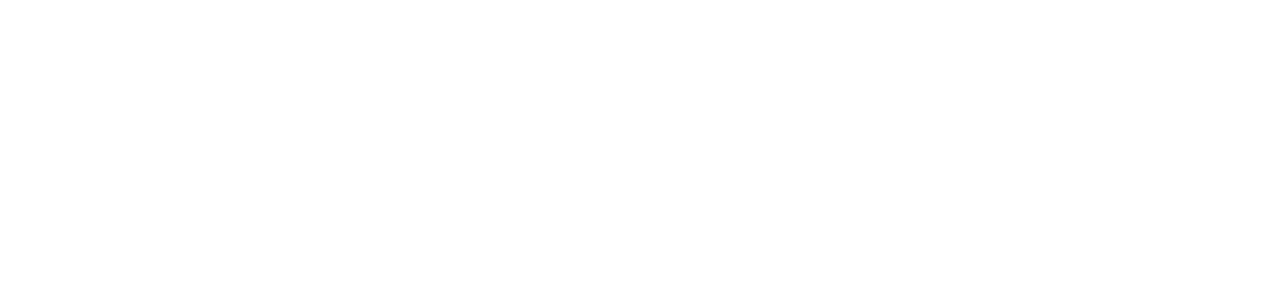
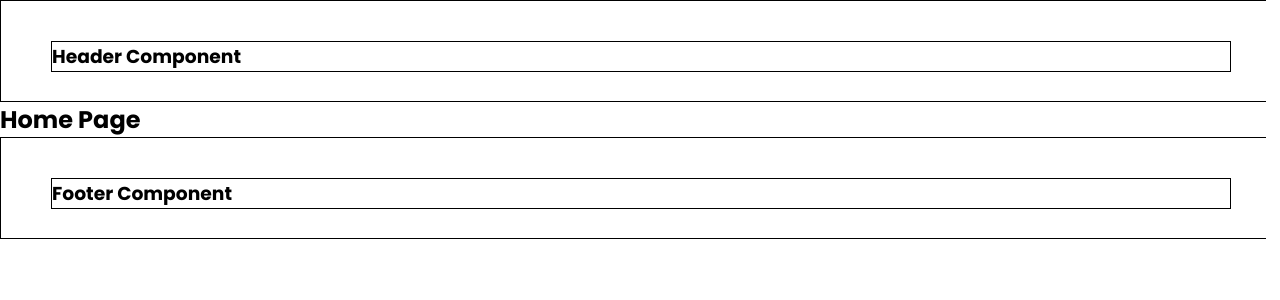
Before and after one commit to iam-nilanj0n/shopnmac-react, a React (Create React App) app: page / in a window 1280 px wide. Shown: the top 300 px of the page. Built offline with nearby package versions, Linux system fonts and the light colour scheme.

Commit message:
folder structure created

```diff
--- a/package.json
+++ b/package.json
@@ -9,7 +9,7 @@
     "bootstrap-4-react": "^0.0.59",
     "react": "^18.2.0",
     "react-dom": "^18.2.0",
-    "react-router-dom": "^6.10.0",
+    "react-router-dom": "^6.11.1",
     "react-scripts": "5.0.1",
     "web-vitals": "^2.1.4"
   },
--- a/src/App.js
+++ b/src/App.js
@@ -1,6 +1,8 @@
 import React from 'react';
-
+import { Route, Routes } from 'react-router-dom';
 import './App.css';
+import Home from './components/WebPageRouteComponents/HomePage/Home';
+import Shop from './components/WebPageRouteComponents/Shop/Shop';
 
 
 
@@ -8,7 +10,10 @@
   return (
     < >
       <section className='App'>
-
+        <Routes>
+          <Route path='/' element={<Home/>}/>
+          <Route path='shop/category' element={<Shop/>}/>
+        </Routes>
       </section>
     </>
   );
--- /dev/null
+++ b/src/components/LayOutComponents/FooterComponent/FooterComponent.css
@@ -0,0 +1,10 @@
+.FooterComponent{
+    height: 100px;
+    width: 100vw;
+    border: 1px solid black;
+}
+
+.FooterComponent section{
+    margin: 40px 50px;
+    border: 1px solid black;
+}
--- /dev/null
+++ b/src/components/LayOutComponents/FooterComponent/FooterComponent.jsx
@@ -0,0 +1,12 @@
+import React from 'react';
+import './FooterComponent.css';
+
+export default function FooterComponent() {
+  return (
+    <footer className='FooterComponent'>
+        <section>
+            <h1>Footer Component</h1>
+        </section>
+    </footer>
+  )
+}
--- /dev/null
+++ b/src/components/LayOutComponents/HeaderComponent/HeaderComponent.css
@@ -0,0 +1,10 @@
+.HeaderComponent{
+    height: 100px;
+    width: 100vw;
+    border: 1px solid black;
+}
+
+.HeaderComponent section{
+    margin: 40px 50px;
+    border: 1px solid black;
+}
--- a/src/components/HeaderComponent/HeaderComponent.jsx
+++ b/src/components/LayOutComponents/HeaderComponent/HeaderComponent.jsx
@@ -1,12 +1,11 @@
-import React from 'react'
+import React from 'react';
 import './HeaderComponent.css';
 
 export default function HeaderComponent() {
   return (
     <div className='HeaderComponent'>
         <section>
-            <div className='logoAndOthersContainer'>
-            </div>
+            <h1>Header Component</h1>
         </section>
     </div>
   )
--- /dev/null
+++ b/src/components/WebPageRouteComponents/HomePage/Home.jsx
@@ -0,0 +1,13 @@
+import React from 'react'
+import HeaderComponent from '../../LayOutComponents/HeaderComponent/HeaderComponent.jsx';
+import FooterComponent from '../../LayOutComponents/FooterComponent/FooterComponent.jsx';
+
+export default function Home() {
+  return (
+    <div className='Home'>
+        <HeaderComponent />
+        <h1>Home Page</h1>
+        <FooterComponent />
+    </div>
+  )
+}
--- /dev/null
+++ b/src/components/WebPageRouteComponents/Shop/Shop.jsx
@@ -0,0 +1,13 @@
+import React from 'react'
+import HeaderComponent from '../../LayOutComponents/HeaderComponent/HeaderComponent.jsx';
+import FooterComponent from '../../LayOutComponents/FooterComponent/FooterComponent.jsx';
+
+export default function Shop() {
+  return (
+    <div className='Shop'>
+        <HeaderComponent />
+        <h1>Shop Page</h1>
+        <FooterComponent />
+    </div>
+  )
+}
--- a/src/index.js
+++ b/src/index.js
@@ -3,11 +3,14 @@
 import './index.css';
 import App from './App';
 import reportWebVitals from './reportWebVitals';
+import { BrowserRouter } from 'react-router-dom';
 
 const root = ReactDOM.createRoot(document.getElementById('root'));
 root.render(
   <React.StrictMode>
-    <App />
+    <BrowserRouter>
+      <App />
+    </BrowserRouter>
   </React.StrictMode>
 );
 
```
Also changed, not shown: src/components/WebPageRouteComponents/HomePage/Home.css (added), src/components/WebPageRouteComponents/Shop/Shop.css (added), 1 other file (tests, documents, lock files or other folders).
